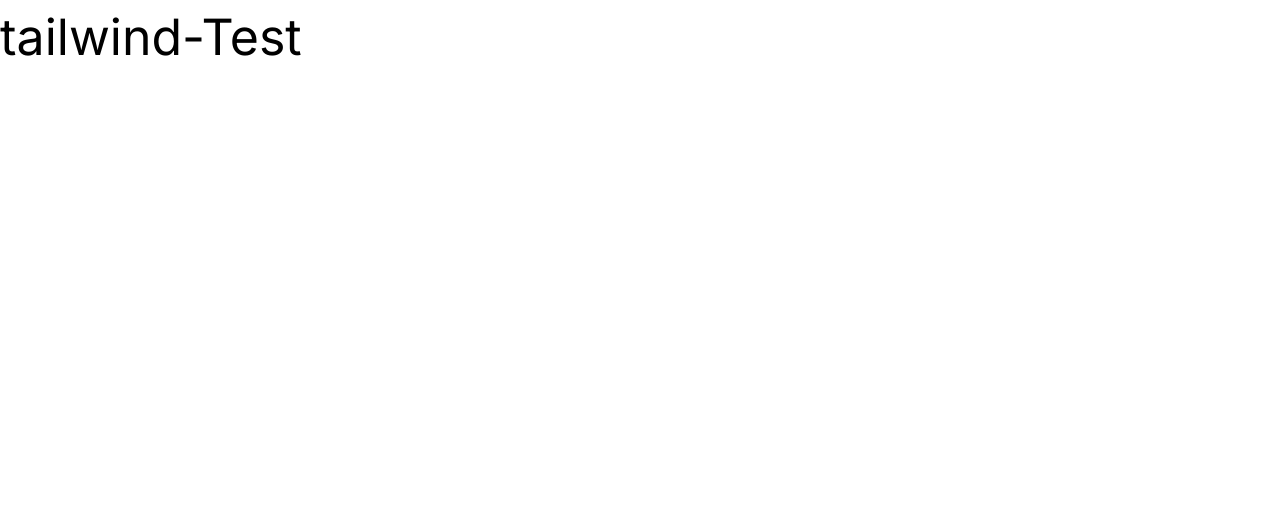
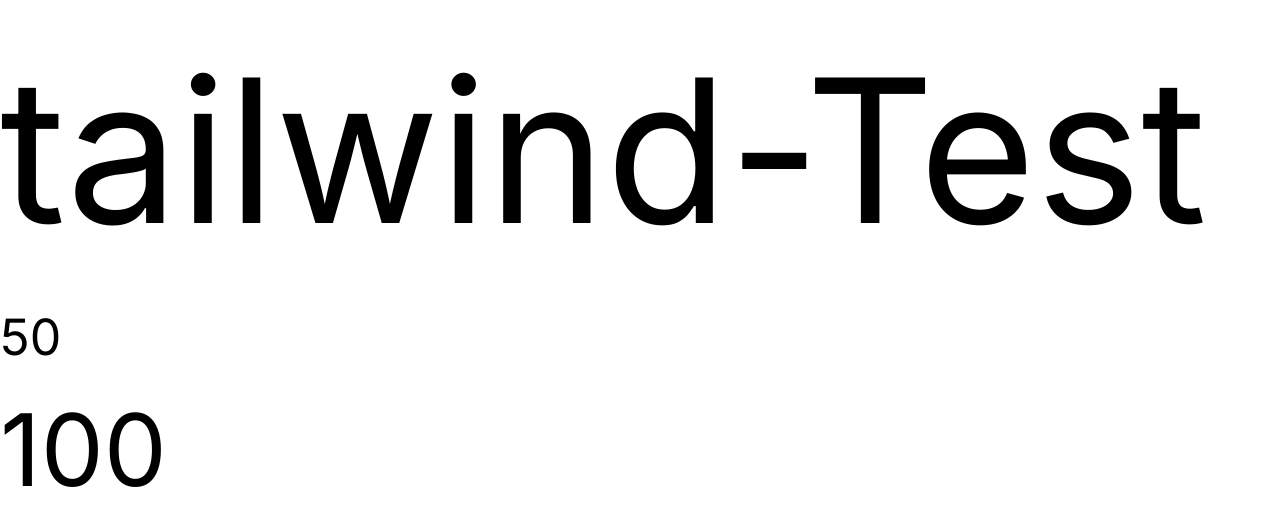
Before and after one commit to spicastle/editor-test, a Next.js app in the folder frontend/: page / in a window 1280 px wide. Shown: the top 526 px of the page. Built offline with nearby package versions, Linux system fonts and the light colour scheme.

Commit message:
Test: unit 정상작동 test code

```diff
--- a/frontend/app/page.tsx
+++ b/frontend/app/page.tsx
@@ -1,7 +1,15 @@
-import Image from 'next/image'
+'use client'
+
+import {useEffect} from "react";
 
 export default function Home() {
+
   return (
-    <div className='text-50'>tailwind-Test</div>
+    <>
+    <div className='text-200'>tailwind-Test</div>
+
+    <div className='text-50'>50</div>
+    <div className='text-100'>100</div>
+    </>
   )
 }
```
